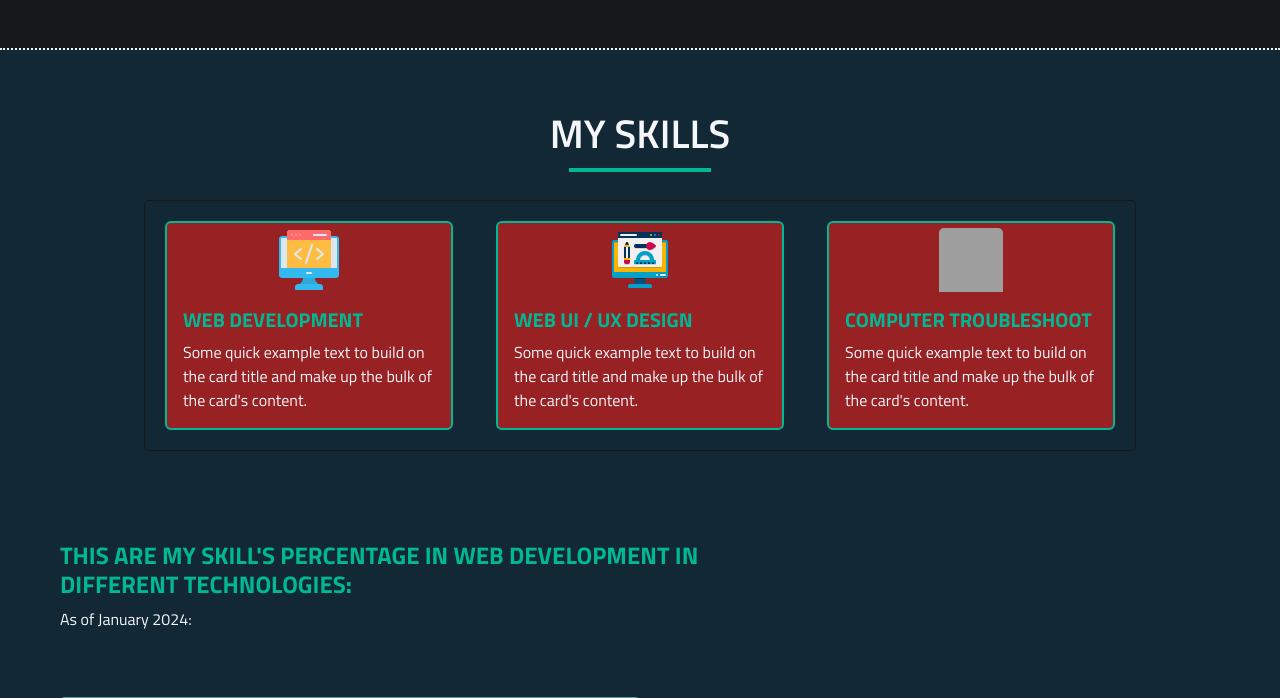
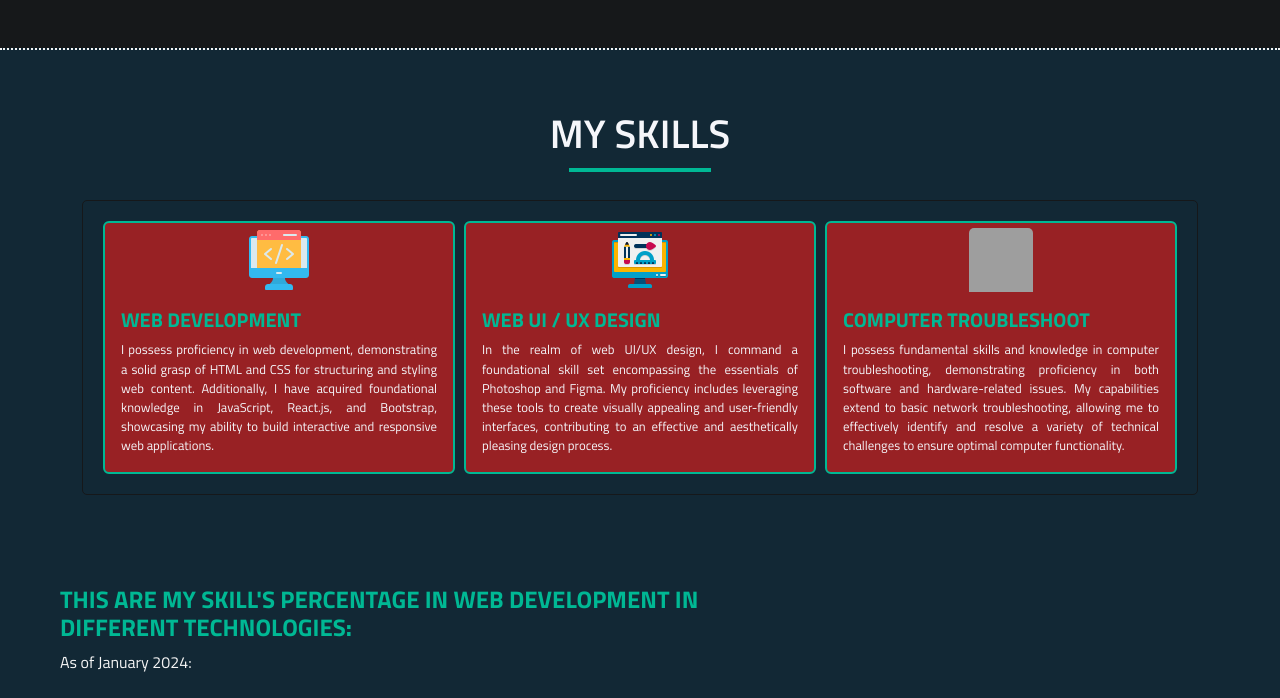
Before and after one commit to Jericho-Paningbatan/Native-Portfolio-Website, a PHP site: page / in a window 1280 px wide. Shown: the part 626-1324 px from the top of the page. Run offline with PHP 8.4, Linux system fonts and the light colour scheme; some libraries are stand-ins or nearby versions; grey boxes are pictures that could not be loaded.

Commit message:
UPDATE: 1:25 PM

```diff
--- a/css/styles.css
+++ b/css/styles.css
@@ -488,7 +488,7 @@ left: 19px;
 .box-skill{
 
   display: flex;
-  width: 80%;
+  width: 90%;
   justify-content: space-between;
   padding: 20px;
   margin-top: 20px;
@@ -501,7 +501,7 @@ left: 19px;
   border: 2px solid var(--anotherColor);
   background-color: rgba(201, 30, 30, 0.733);
   color: var(--tertiary-color);
-  width: 18rem;
+  width: 22rem;
 }
 .card-img-top{
 
@@ -517,9 +517,9 @@ left: 19px;
 }
 .card-body p{
 
-  font-size: var(--one-rem);
+  font-size: 0.8rem;
   font-family: var(--font-styles);
-
+  text-align: justify;
 }
 
 
@@ -1594,7 +1594,7 @@ footer{
     left: 1%;
     width: 98%;
     height: 7%;
-    z-index: 1000;
+    z-index: 999;
   }
 
 }
--- a/index.html
+++ b/index.html
@@ -125,7 +125,7 @@
         <div class="card-body">
           <h5>WEB DEVELOPMENT</h5>
 
-          <p class="card-text">Some quick example text to build on the card title and make up the bulk of the card's content.</p>
+          <p class="card-text">I possess proficiency in web development, demonstrating a solid grasp of HTML and CSS for structuring and styling web content. Additionally, I have acquired foundational knowledge in JavaScript, React.js, and Bootstrap, showcasing my ability to build interactive and responsive web applications.</p>
         </div>
       </div>
 
@@ -133,7 +133,8 @@
         <img src="assets/icon/ui-design.png" class="card-img-top" alt="web design">
         <div class="card-body">
           <h5>WEB UI / UX DESIGN</h5>
-          <p class="card-text">Some quick example text to build on the card title and make up the bulk of the card's content.</p>
+          <p class="card-text">
+            In the realm of web UI/UX design, I command a foundational skill set encompassing the essentials of Photoshop and Figma. My proficiency includes leveraging these tools to create visually appealing and user-friendly interfaces, contributing to an effective and aesthetically pleasing design process.</p>
         </div>
       </div>
 
@@ -142,7 +143,7 @@
         <div class="card-body">
           <h5>COMPUTER TROUBLESHOOT</h5>
 
-          <p class="card-text">Some quick example text to build on the card title and make up the bulk of the card's content.</p>
+          <p class="card-text">I possess fundamental skills and knowledge in computer troubleshooting, demonstrating proficiency in both software and hardware-related issues. My capabilities extend to basic network troubleshooting, allowing me to effectively identify and resolve a variety of technical challenges to ensure optimal computer functionality.</p>
         </div>
       </div>
 
```
